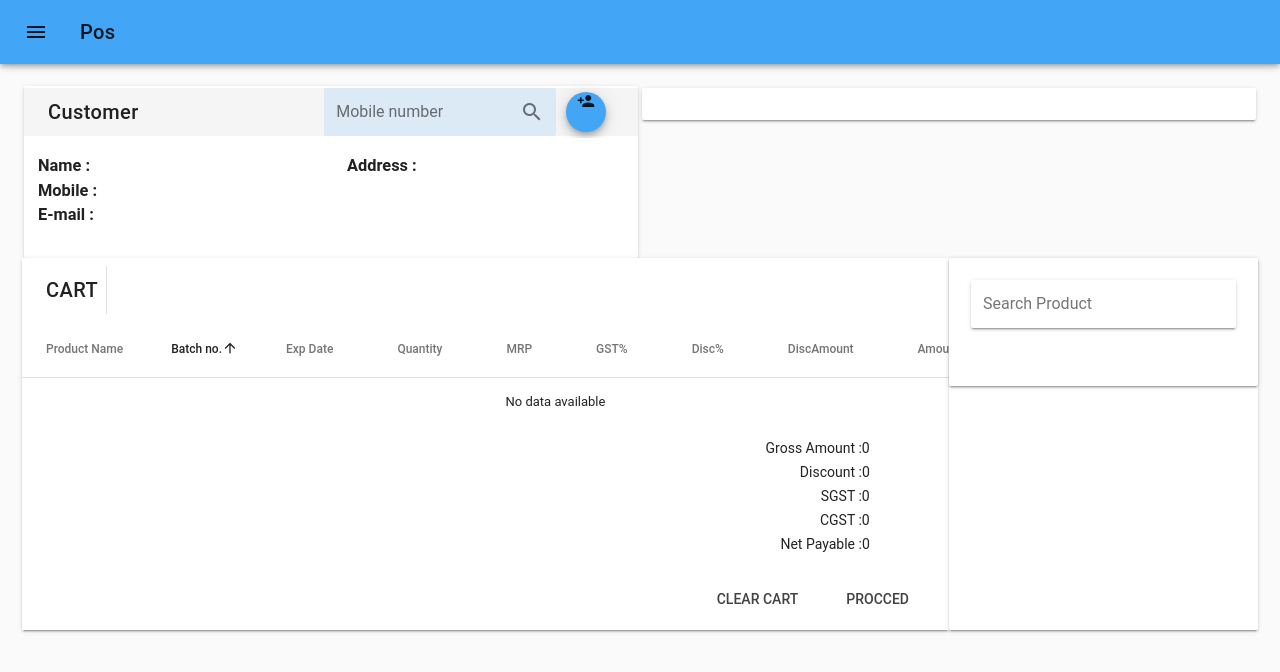
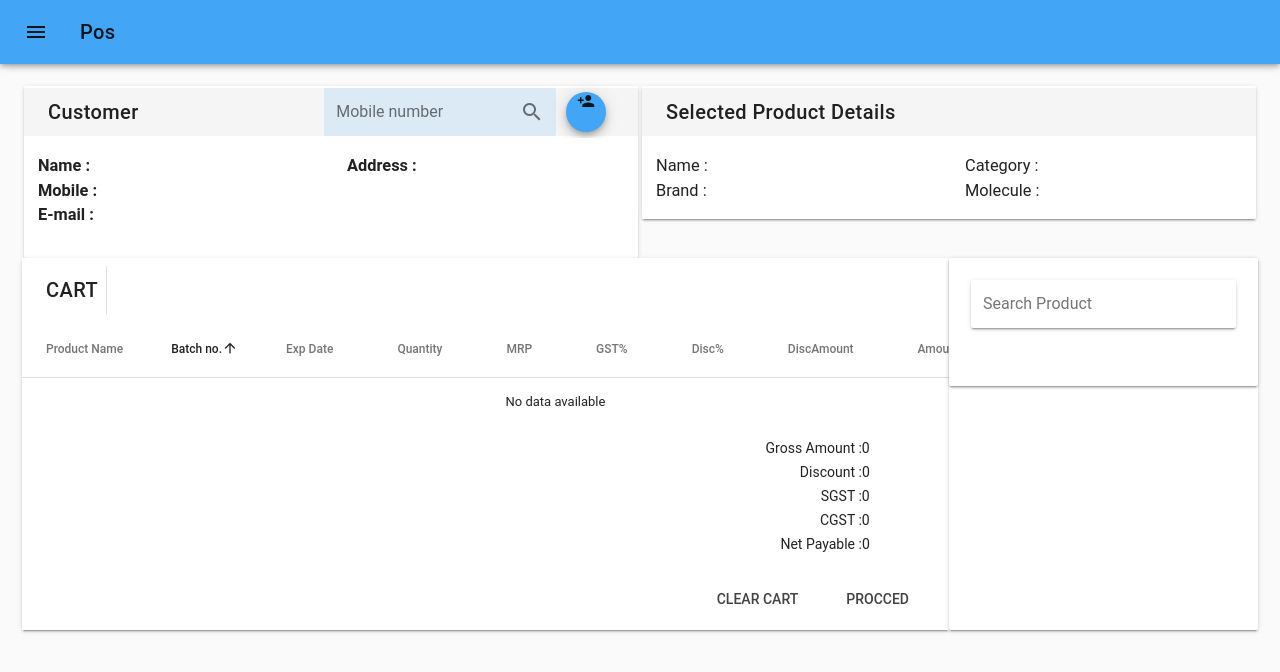
Before and after one commit to bhagath-charan/pos, a Vue app: page / in a window 1280 px wide. Shown: the top 672 px of the page. Built offline with nearby package versions, Linux system fonts and the light colour scheme; a small style sheet from the web is missing; the HTML template or start-up script is replaced by a standard one.

Commit message:
added selected product details

```diff
--- /dev/null
+++ b/src/components/ProductView.vue
@@ -0,0 +1,40 @@
+<template>
+<v-card >
+ <v-layout column>
+   <v-flex >
+     <v-toolbar dense flat>
+       <v-toolbar-title class="details">Selected Product Details</v-toolbar-title>
+       <v-spacer></v-spacer>
+     </v-toolbar>
+   </v-flex>
+   <v-flex xs5>
+     <v-card elevation="0">
+       <v-layout row>
+         <v-card-text>
+           <h3 class="font-weight-regular">Name : &nbsp; {{ this.product.name }}</h3>
+           <h3 class="font-weight-regular">Brand : &nbsp; {{ this.product.brand }}</h3>
+         </v-card-text>
+         <v-card-text>
+          <h3 class="font-weight-regular">Category : &nbsp; {{ this.product.category }} </h3>
+          <h3 class="font-weight-regular">Molecule : &nbsp; {{ this.product.activrPharmaIngrediant }} </h3>
+         </v-card-text>
+       </v-layout>
+     </v-card>
+   </v-flex>
+ </v-layout>
+</v-card>
+</template>
+<script>
+import { posEventBus } from "../main";
+export default {
+  data: () => ({
+   product: {}
+  }),
+  created() {
+    posEventBus.$on("selectedProduct", product => {
+        this.product = product;
+        console.log(product);
+    });
+  }
+}
+</script>
--- a/src/views/Posmain.vue
+++ b/src/views/Posmain.vue
@@ -5,11 +5,7 @@
         <Customer :customers="customers"/>
       </v-flex>
       <v-flex xs6>
-        <v-card>
-          <v-card-text>
-
-          </v-card-text>
-        </v-card>
+        <ProductView></ProductView>
       </v-flex>
 
           <v-card style="width:75%">
@@ -29,6 +25,7 @@
 import DataTable from "../components/DataTable";
 import ProductList from "../components/ProductList";
 import Customer from "../components/Customer";
+import ProductView from "../components/ProductView";
 import axios from "axios";
 
 export default {
@@ -36,7 +33,8 @@ export default {
   components: {
     DataTable,
     ProductList,
-    Customer
+    Customer,
+    ProductView
   },
   data() {
     return {
```
